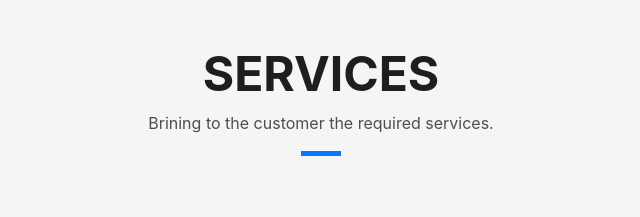
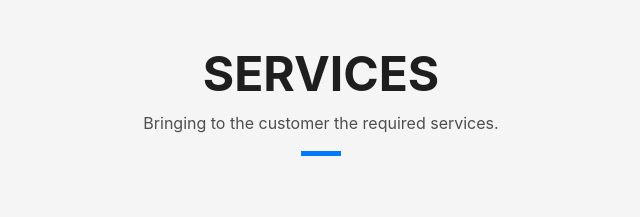
Before and after one commit to mrblack360/mrblack360, a plain HTML site: page index.html in a window 1280 px wide. Shown: the part 2309-2526 px from the top of the page, 319-959 px from the left. Drawn offline with Linux system fonts and the light colour scheme; files whose address does not match are found by name.

Commit message:
fix(index):typo

```diff
--- a/index.html
+++ b/index.html
@@ -295,7 +295,7 @@
             <div class="title-box text-center">
               <h3 class="title-a">Services</h3>
               <p class="subtitle-a">
-                Brining to the customer the required services.
+                Bringing to the customer the required services.
               </p>
               <div class="line-mf"></div>
             </div>
```
